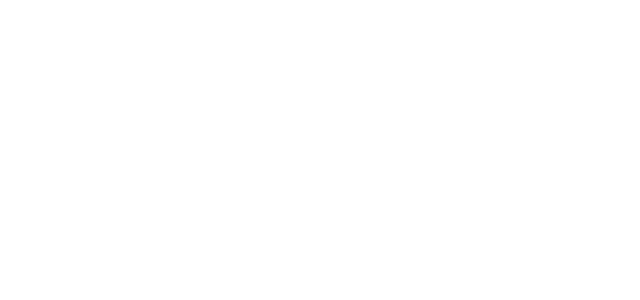
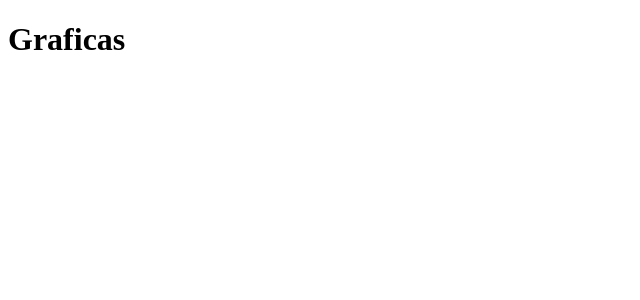
Before and after one commit to sneydermc3007/CovControl, a Vue app in the folder front-end/: page /Menu_two in a window 1280 px wide. Before the commit this address had no page. Shown: the top 300 px of the page, without its empty margins (0-640 px from the left). Built offline with nearby package versions, Linux system fonts and the light colour scheme.

Commit message:
Create component dashboard

```diff
--- /dev/null
+++ b/front-end/src/components/Dashboard.vue
@@ -0,0 +1,14 @@
+<template>
+  <h1>Graficas</h1>
+</template>
+
+<script>
+export default {
+  // eslint-disable-next-line vue/multi-word-component-names
+  name: "Dashboard"
+}
+</script>
+
+<style scoped>
+
+</style>
--- a/front-end/src/router/index.js
+++ b/front-end/src/router/index.js
@@ -17,6 +17,11 @@
     path: '/Menu_one',
     name: 'Formulario',
     component: Formulario
+  },
+  {
+    path: '/Menu_two',
+    name: 'Dashboard',
+    component: () => import('../components/Dashboard')
   }
 ];
 
```
